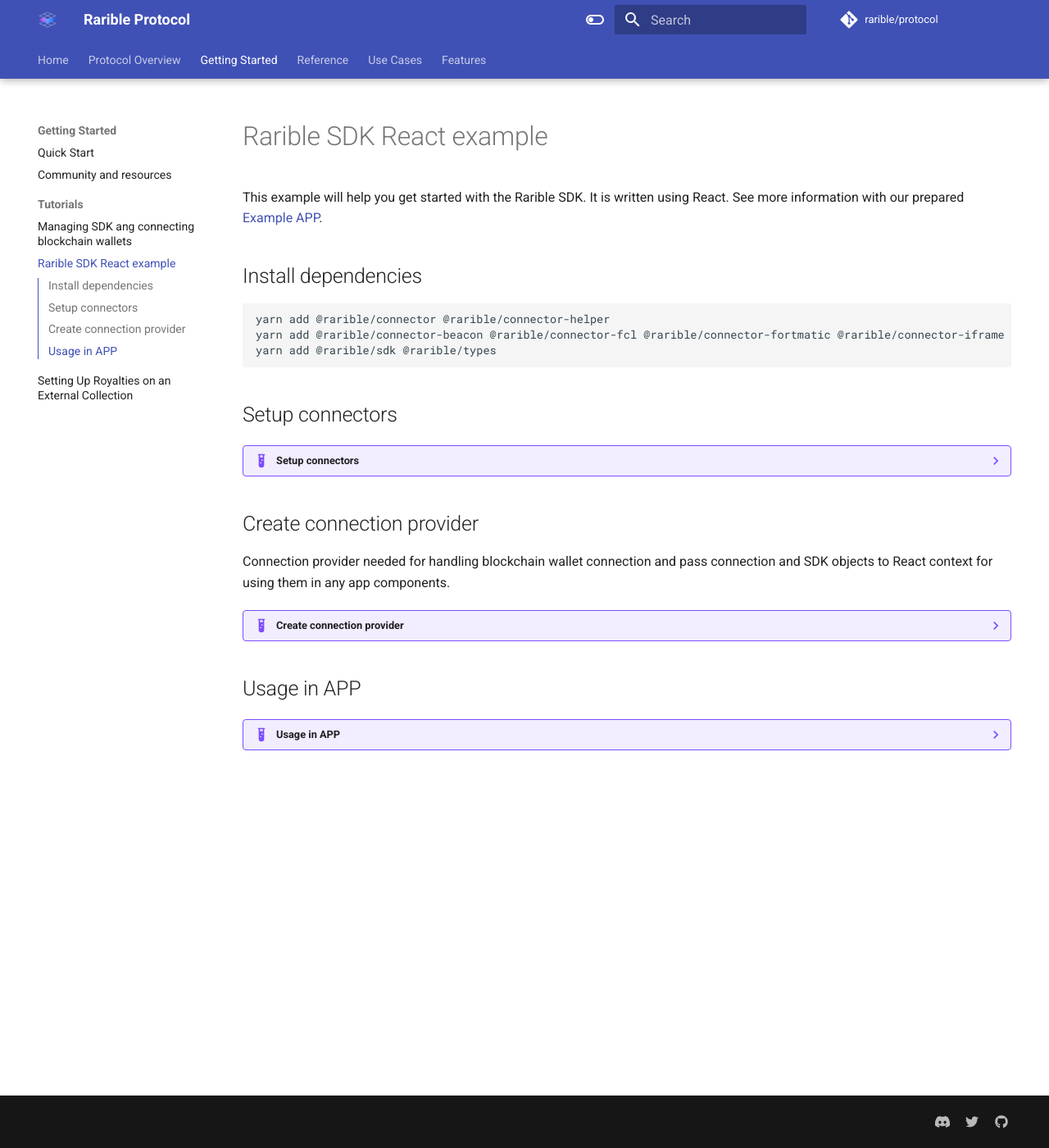
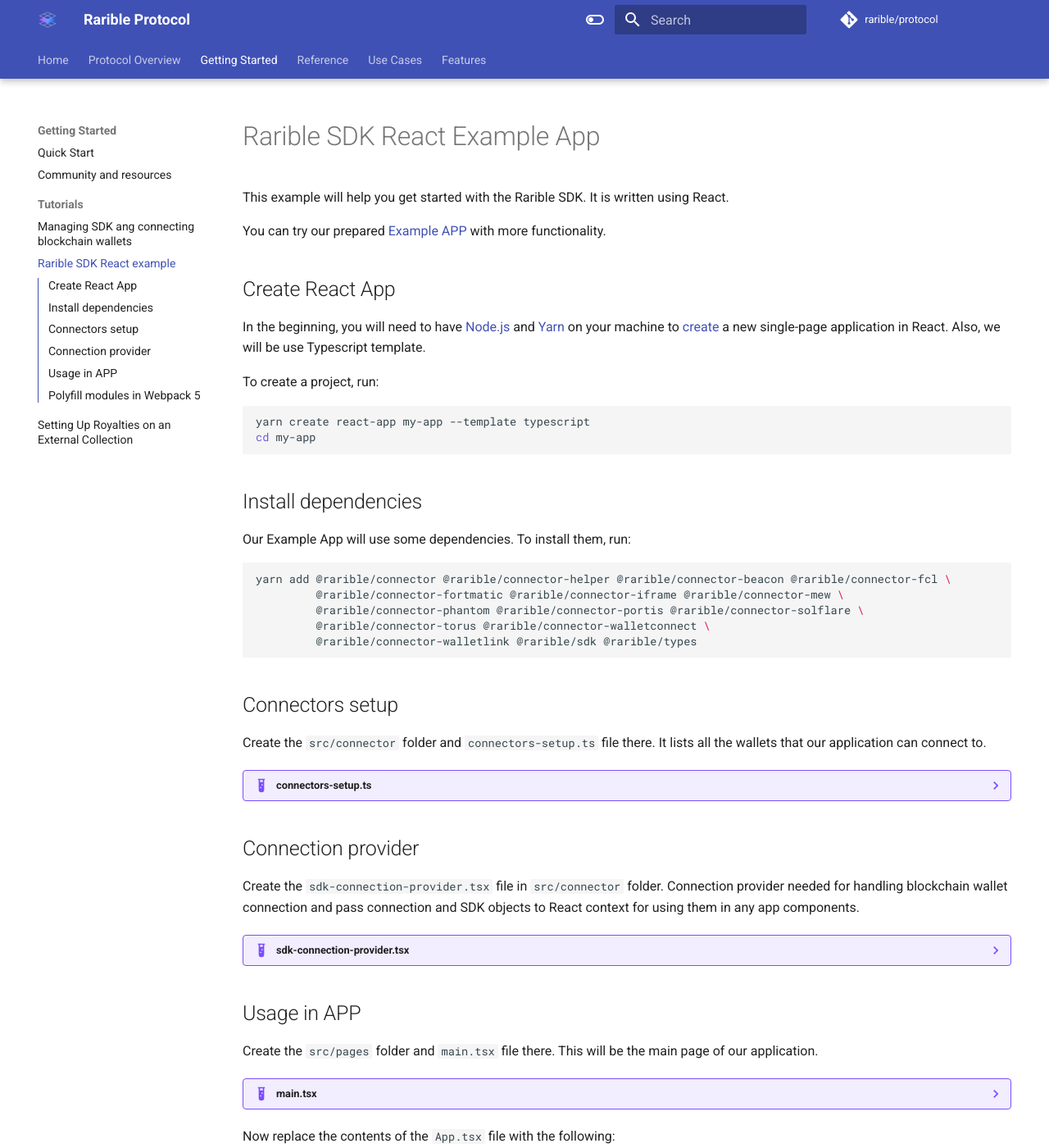
Before and after one commit to rarible/protocol, an MkDocs documentation site: the page built from docs/getting-started/sdk-react-example.md, in a window 1280 px wide and 1400 px high. Shown: the whole window at 82% size. Built offline with MkDocs 1.6.1 and Material for MkDocs 9.7.7, drawn with Linux system fonts in a browser that asks for light colours; comment, search, counter and statistics services are not loaded; some of the changed text lies outside the part shown.

Commit message:
feat: rewrite article

````diff
--- a/docs/getting-started/sdk-react-example.md
+++ b/docs/getting-started/sdk-react-example.md
@@ -1,23 +1,42 @@
 ---
-title: Rarible SDK React example
-description: How to start using Rarible Multichain SDK with React example
+title: Rarible SDK React Example App
+description: How to start using Rarible Multichain SDK with React Example App
 ---
 
-# Rarible SDK React example
+# Rarible SDK React Example App
 
-This example will help you get started with the Rarible SDK. It is written using React. See more information with our prepared [Example APP](https://github.com/rarible/sdk/tree/master/packages/example).
+This example will help you get started with the Rarible SDK. It is written using React.
+
+You can try our prepared [Example APP](https://github.com/rarible/sdk/tree/master/packages/example) with more functionality.
+
+## Create React App
+
+In the beginning, you will need to have [Node.js](https://nodejs.org/en/) and [Yarn](https://classic.yarnpkg.com/en/docs/install) on your machine to [create](https://create-react-app.dev/docs/adding-typescript/) a new single-page application in React. Also, we will be use Typescript template.
+
+To create a project, run:
+
+```shell
+yarn create react-app my-app --template typescript
+cd my-app
+```
 
 ## Install dependencies
 
+Our Example App will use some dependencies. To install them, run:
+
 ```shell
-yarn add @rarible/connector @rarible/connector-helper
-yarn add @rarible/connector-beacon @rarible/connector-fcl @rarible/connector-fortmatic @rarible/connector-iframe @rarible/connector-mew @rarible/connector-phantom @rarible/connector-portis @rarible/connector-solflare @rarible/connector-torus @rarible/connector-walletconnect @rarible/connector-walletlink
-yarn add @rarible/sdk @rarible/types
+yarn add @rarible/connector @rarible/connector-helper @rarible/connector-beacon @rarible/connector-fcl \
+         @rarible/connector-fortmatic @rarible/connector-iframe @rarible/connector-mew \
+         @rarible/connector-phantom @rarible/connector-portis @rarible/connector-solflare \
+         @rarible/connector-torus @rarible/connector-walletconnect \
+         @rarible/connector-walletlink @rarible/sdk @rarible/types
 ```
 
-## Setup connectors
+## Connectors setup
 
-??? example "Setup connectors"
+Create the `src/connector` folder and `connectors-setup.ts` file there. It lists all the wallets that our application can connect to.
+
+??? example "connectors-setup.ts"
 
     ```typescript
     import { NetworkType as TezosNetwork } from "@airgap/beacon-sdk"
@@ -204,11 +223,11 @@
 
     ```
 
-## Create connection provider
+## Connection provider
 
-Connection provider needed for handling blockchain wallet connection and pass connection and SDK objects to React context for using them in any app components.
+Create the `sdk-connection-provider.tsx` file in `src/connector` folder. Connection provider needed for handling blockchain wallet connection and pass connection and SDK objects to React context for using them in any app components.
 
-??? example "Create connection provider"
+??? example "sdk-connection-provider.tsx"
 
     ```typescript
     import React, { useEffect, useState } from "react"
@@ -265,7 +284,9 @@
 
 ## Usage in APP
 
-??? example "Usage in APP"
+Create the `src/pages` folder and `main.tsx` file there. This will be the main page of our application.
+
+??? example "main.tsx"
 
     ```typescript
     import React, { useContext, useEffect, useState } from "react"
@@ -321,3 +342,93 @@
     	</div>
     }
     ```
+
+Now replace the contents of the `App.tsx` file with the following:
+
+??? example "App.tsx"
+
+    ```typescript
+    import './App.css';
+    import {SdkConnectionProvider} from "./connector/sdk-connection-provider";
+    import { MainPage } from "./pages/main"
+
+    function App() {
+    	return (
+    		<SdkConnectionProvider>
+    			<MainPage/>
+    		</SdkConnectionProvider>
+    	);
+    }
+
+    export default App;
+    ```
+
+Check the project structure. It will be looks like this:
+
+<figure markdown>
+![Protocol architecture](img/react_example_1.png){ width="300" }
+</figure>
+
+To start application, run in project folder:
+
+```shell
+yarn start
+```
+
+## Polyfill modules in Webpack 5
+
+If you are using webpack version 5 you may encounter errors with polyfill node core modules. Use the following steps to fix these errors:
+
+1. Install react-app-rewired and missing dependencies
+
+    ```shell
+    yarn add react-app-rewired crypto-browserify stream-browserify assert stream-http https-browserify \
+             os-browserify url buffer process path-browserify
+
+    ```
+
+2. Override the create-react-app webpack config file
+
+    ??? example "config-overrides.js"
+
+        ```javascript
+        /* config-overrides.js */
+        const webpack = require('webpack');
+        module.exports = function override(config, env) {
+
+            config.resolve.fallback = {
+                url: require.resolve('url'),
+                assert: require.resolve('assert'),
+                crypto: require.resolve('crypto-browserify'),
+                http: require.resolve('stream-http'),
+                https: require.resolve('https-browserify'),
+                os: require.resolve('os-browserify/browser'),
+                buffer: require.resolve('buffer'),
+                stream: require.resolve('stream-browserify'),
+                path: require.resolve("path-browserify")
+            };
+            config.plugins.push(
+                new webpack.ProvidePlugin({
+                    process: 'process/browser',
+                    Buffer: ['buffer', 'Buffer'],
+                }),
+            );
+
+            return config;
+        }
+        ```
+
+3. Override `package.json`
+
+    Replace `react-scripts` with `react-app-rewired` scripts for the three following scripts fields to update the webpack configuration in `package.json` file. It will be looks like this:
+
+    ```json
+    "scripts": {
+      "start": "react-app-rewired start",
+      "build": "react-app-rewired build",
+      "test": "react-app-rewired test",
+      "eject": "react-scripts eject"
+    },
+    ```
+
+See more information about fixing polyfill node core modules [here](https://www.alchemy.com/blog/how-to-polyfill-node-core-modules-in-webpack-5).
````
Also changed, not shown: docs/getting-started/img/react_example_1.png (added).
